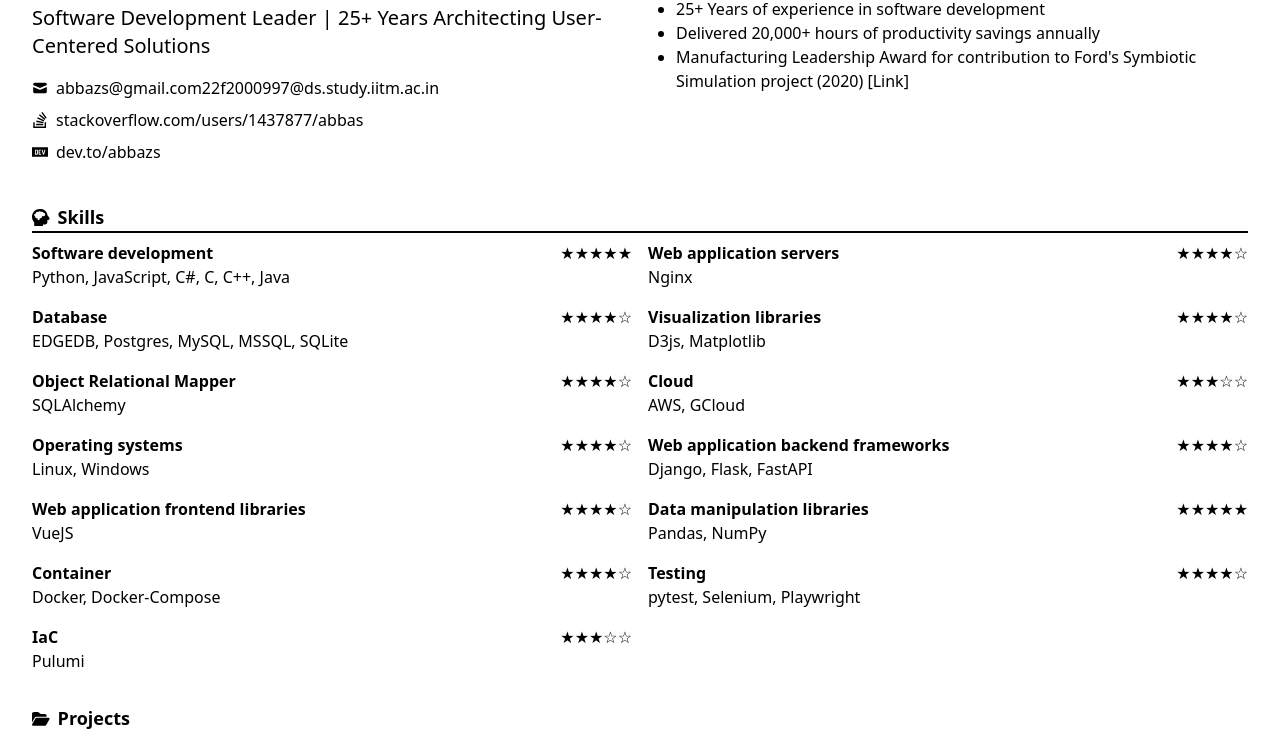
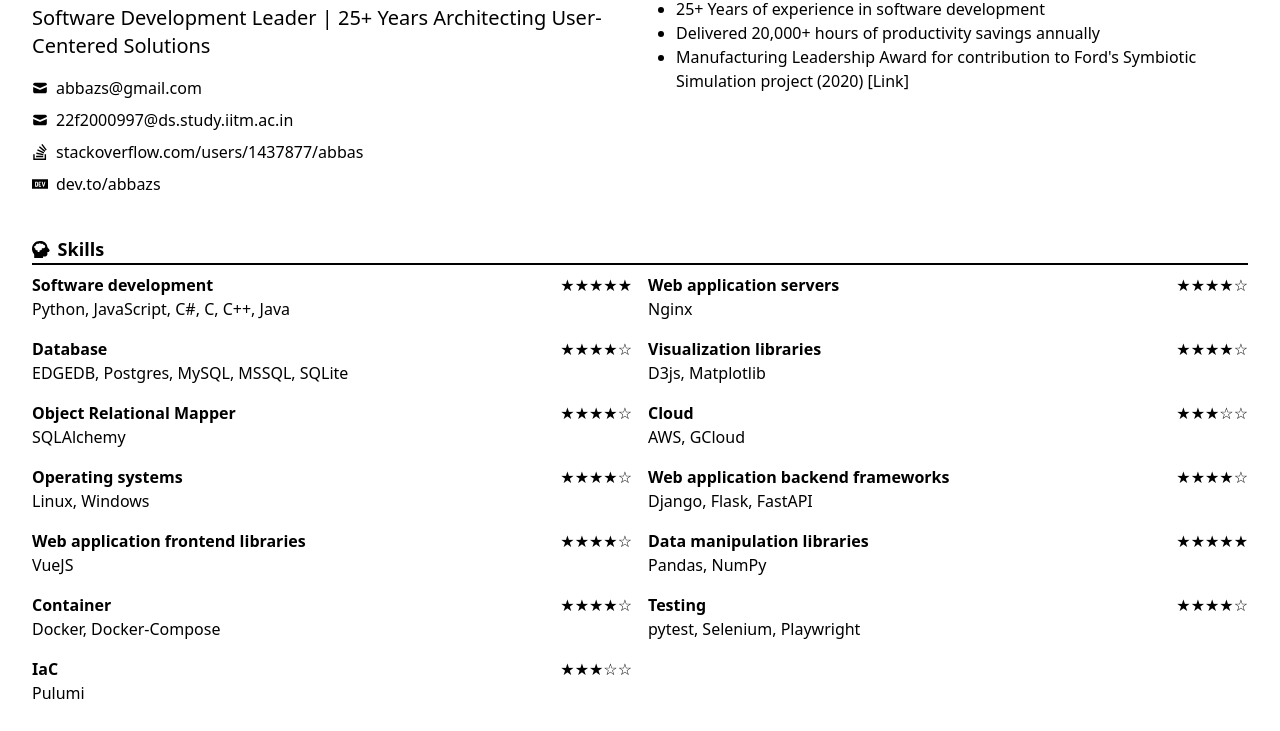
Before and after one commit to abbazs/abbazs.github.io, a plain HTML site: page index.html in a window 1280 px wide. Shown: the part 72-803 px from the top of the page. Drawn offline with nearby package versions, Linux system fonts and the light colour scheme.

Commit message:
Updated IIT emmail

```diff
--- a/index.html
+++ b/index.html
@@ -92,7 +92,15 @@
                             d="M12 11.9l10.24-4.267v-.966C22.24 5.194 21.094 4 19.68 4H4.32C2.906 4 1.76 5.194 1.76 6.667v.966L12 11.9z" />
                     </svg>
                     <a href="mailto:abbazs@gmail.com"
-                        class="text-black hover:underline"><!--email_off-->abbazs@gmail.com<!--email_off--></a>
+                        class="text-black hover:underline"><!--email_off-->abbazs@gmail.com<!--email_off--></a><br/>
+                    </div>
+                <div class="contact-link">
+                    <svg xmlns="http://www.w3.org/2000/svg" viewBox="0 0 24 24" fill="#000">
+                        <path
+                            d="M19.68 20c1.414 0 2.56-1.194 2.56-2.667V10.5l-9.765 4.072a1.005 1.005 0 01-.475.095c-.232 0-.392-.034-.472-.099L1.76 10.5v6.833C1.76 18.806 2.906 20 4.32 20h15.36z" />
+                        <path
+                            d="M12 11.9l10.24-4.267v-.966C22.24 5.194 21.094 4 19.68 4H4.32C2.906 4 1.76 5.194 1.76 6.667v.966L12 11.9z" />
+                    </svg>
                     <a href="mailto:22f2000997@ds.study.iitm.ac.in" class="text-black hover:underline">
                         <!--email_off-->22f2000997@ds.study.iitm.ac.in<!--/email_off--></a>
                 </div>
```
